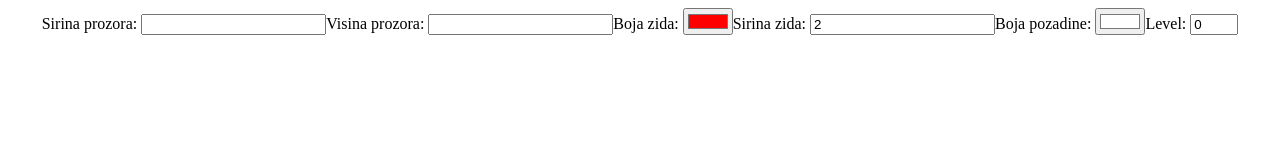
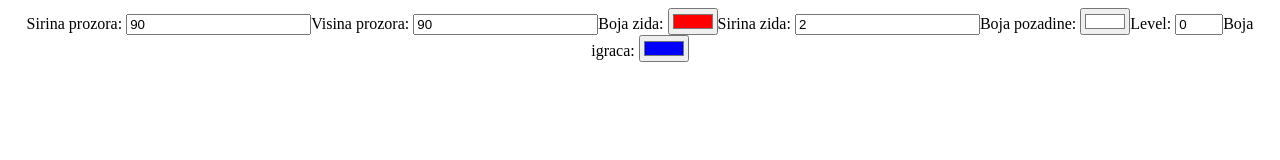
Before and after one commit to ajovano18191/RWA, a website built with webpack: page RxJS/index.html in a window 1280 px wide. Built offline with nearby package versions, Linux system fonts and the light colour scheme; files whose address does not match are found by name.

Commit message:
Boja igraca

```diff
--- a/RxJS/src/Lavirint/Lavirint.ts
+++ b/RxJS/src/Lavirint/Lavirint.ts
@@ -41,6 +41,8 @@ export class Lavirint implements IDrawable {
 
         this.lavirintDrawer.draw(this.root);
 
+        this.player.sub2Colors(this.playerColor$);
+
         this.sub2Positions();
 
         return this.root;
@@ -50,16 +52,8 @@ export class Lavirint implements IDrawable {
         this.lavMat$
         .pipe(
             switchMap((lavMat) => {
-                return merge(
-                    from(["ArrowDown", "ArrowUp"]),
-                    fromEvent(document, 'keyup')
-                    .pipe(
-                        map((event: KeyboardEvent) => event.key),
-                        filter(key => DirectionKeys.includes(key))
-                    ),
-                )
+                return startKeyPresse$()
                 .pipe(
-                    map(key => key2Direction(key)),
                     scan((pos: Position, dir: Direction) => {
                         let checkPos: Position = pos.check(dir);
                         let movePos: Position = pos.move(dir);
@@ -112,9 +106,34 @@ export class Lavirint implements IDrawable {
     get level$(): Observable<string> {
         return this.lavirintConfigurator.level$;
     }
+
+    get playerColor$(): Observable<string> {
+        return this.lavirintConfigurator.playerColor$;
+    }
+
 }
 
 const DirectionKeys = ["ArrowUp", "ArrowDown", "ArrowLeft", "ArrowRight"];
+
+function nextLevel(): void {
+    let inLvl = <HTMLInputElement>document.querySelector(".input-level-picker");
+    inLvl.value = (+inLvl.value + 1).toString();
+    inLvl.dispatchEvent(new Event("change"));
+}
+
+function startKeyPresse$(): Observable<Direction> {
+    return merge(
+        from(["ArrowDown", "ArrowUp"]),
+        fromEvent(document, 'keyup')
+        .pipe(
+            map((event: KeyboardEvent) => event.key),
+            filter(key => DirectionKeys.includes(key)),
+        ),
+    )
+    .pipe(
+        map(key => key2Direction(key)),
+    );
+}
 
 function key2Direction(key: string): Direction {
     let dir: Direction;
@@ -134,9 +153,3 @@ function key2Direction(key: string): Direction {
     }
     return dir;
 }
-
-function nextLevel(): void {
-    let inLvl = <HTMLInputElement>document.querySelector(".input-level-picker");
-    inLvl.value = (+inLvl.value + 1).toString();
-    inLvl.dispatchEvent(new Event("change"));
-}
--- a/RxJS/src/Lavirint/LavirintConfigurator.ts
+++ b/RxJS/src/Lavirint/LavirintConfigurator.ts
@@ -13,6 +13,7 @@ export class LavirintConfigurator implements IDrawable {
     private _wallWidth$: Observable<string>;
     private _backColor$: Observable<string>;
     private _level$: Observable<string> = new Observable<string>();
+    private _playerColor$: Observable<string>;
 
     constructor(private lavirint: Lavirint) {
 
@@ -27,6 +28,7 @@ export class LavirintConfigurator implements IDrawable {
         this.drawWallWidth();
         this.drawBackColor();
         this.drawLevel();
+        this.drawPlayerColor();
 
         return this.root;
     }
@@ -55,6 +57,10 @@ export class LavirintConfigurator implements IDrawable {
         return this._level$;
     }
 
+    get playerColor$(): Observable<string> {
+        return this._playerColor$;
+    }
+
     private drawLavirintWidth() {
         const lavirintWidthLabel = Draw.label(this.root, "Sirina prozora: ", "lbl-lavirint-width");
         const lavirintWidthPicker = Draw.input(this.root, "number", "input-lavirint-width");
@@ -67,6 +73,8 @@ export class LavirintConfigurator implements IDrawable {
             ),
             startWith(defaultLavirintWidth),
         );
+
+        lavirintWidthPicker.value = defaultLavirintWidth;
     }
 
     private drawLavirintHeight() {
@@ -81,6 +89,8 @@ export class LavirintConfigurator implements IDrawable {
             ),
             startWith(defaultLavirintHeight),
         );
+
+        lavirintHeightPicker.value = defaultLavirintHeight;
     }
 
     private drawWallColor() {
@@ -152,4 +162,20 @@ export class LavirintConfigurator implements IDrawable {
 
         levelPicker.value = defaultLevel;
     }
+
+    private drawPlayerColor() {
+        const playerColorLabel = Draw.label(this.root, "Boja igraca: ", "lbl-player-color");
+        const playerColorPicker = Draw.input(this.root, "color", "input-player-picker");
+
+        const defaultPlayerColor: string = "#0000ff";
+
+        this._playerColor$ = fromEvent(playerColorPicker, "change").pipe(
+            map(
+                (inputEvent: InputEvent) => (<HTMLInputElement>inputEvent.target).value
+            ),
+            startWith(defaultPlayerColor),
+        );
+
+        playerColorPicker.value = defaultPlayerColor;
+    }
 }
--- a/RxJS/src/Lavirint/LavirintDrawer.ts
+++ b/RxJS/src/Lavirint/LavirintDrawer.ts
@@ -34,11 +34,11 @@ export class LavirintDrawer implements IDrawable {
     }
 
     private sub2Width(): void {
-        this.lavirint.lavirintWidth$.subscribe(p => this.gridCont.style.width = p);
+        this.lavirint.lavirintWidth$.subscribe(p => this.gridCont.style.width = p + "vw");
     }
 
     private sub2Height(): void {
-        this.lavirint.lavirintHeight$.subscribe(p => this.gridCont.style.height = p);
+        this.lavirint.lavirintHeight$.subscribe(p => this.gridCont.style.height = p + "vh");
     }
 
     private updateGridTemplate(): void {
--- a/RxJS/src/Player.ts
+++ b/RxJS/src/Player.ts
@@ -1,15 +1,27 @@
+import { Observable } from "rxjs";
 import { Draw } from "./Draw";
 import { IDrawable } from "./IDrawable";
 
 export class Player implements IDrawable {
     public thisDiv: HTMLElement;
+    private color: string;
+
     constructor() {
 
     }
 
     public draw(parent: HTMLElement): HTMLElement {
         this.thisDiv = Draw.div(parent, "div-player");
+        this.thisDiv.style.backgroundColor = this.color;
         return this.thisDiv;
     }
 
+    public sub2Colors(color$: Observable<string>): void {
+        color$.subscribe(c => {
+            if(this.thisDiv !== undefined) {
+                this.thisDiv.style.backgroundColor = c;
+            }
+            this.color = c;
+        });
+    }
 }
--- a/RxJS/style.css
+++ b/RxJS/style.css
@@ -35,7 +35,7 @@
 }
 
 .div-player {
-  background-color: blue;
+  /* background-color: blue; */
   margin: 0%;
   width: 90%;
   height: 90%;
```
Also changed, not shown: RxJS/lavirint-db.json (+4 -4 lines).
